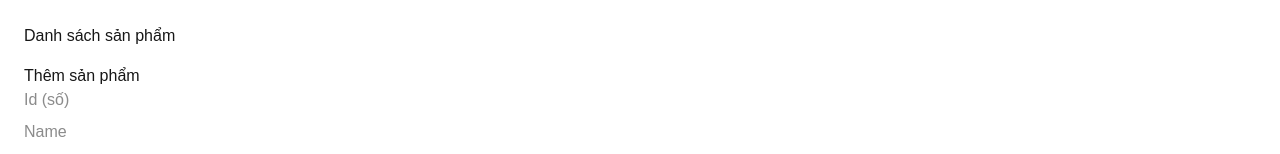
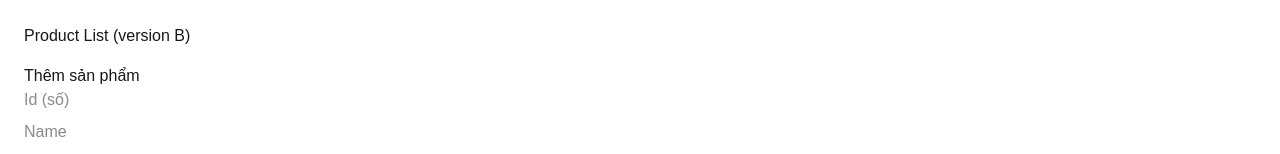
Before and after one commit to HienE27/product-management, a Next.js app: page /products in a window 1280 px wide. Shown: the top 154 px of the page. Built offline with nearby package versions, Linux system fonts and the light colour scheme.

Commit message:
B: đổi tiêu đề versionB

```diff
--- a/src/app/products/page.tsx
+++ b/src/app/products/page.tsx
@@ -98,7 +98,7 @@ export default function ProductsPage() {
   return (
     <main style={{ padding: 24, fontFamily: 'sans-serif' }}>
       {/* Dòng này sẽ dùng tạo CONFLICT 1 */}
-      <h1>Danh sách sản phẩm</h1>
+      <h1>Product List (version B)</h1>
 
       <section style={{ marginTop: 16, marginBottom: 24 }}>
         <h2>{editingId === null ? 'Thêm sản phẩm' : `Sửa sản phẩm #${editingId}`}</h2>
```
Lines whose indentation alone changed are shown as unchanged.
